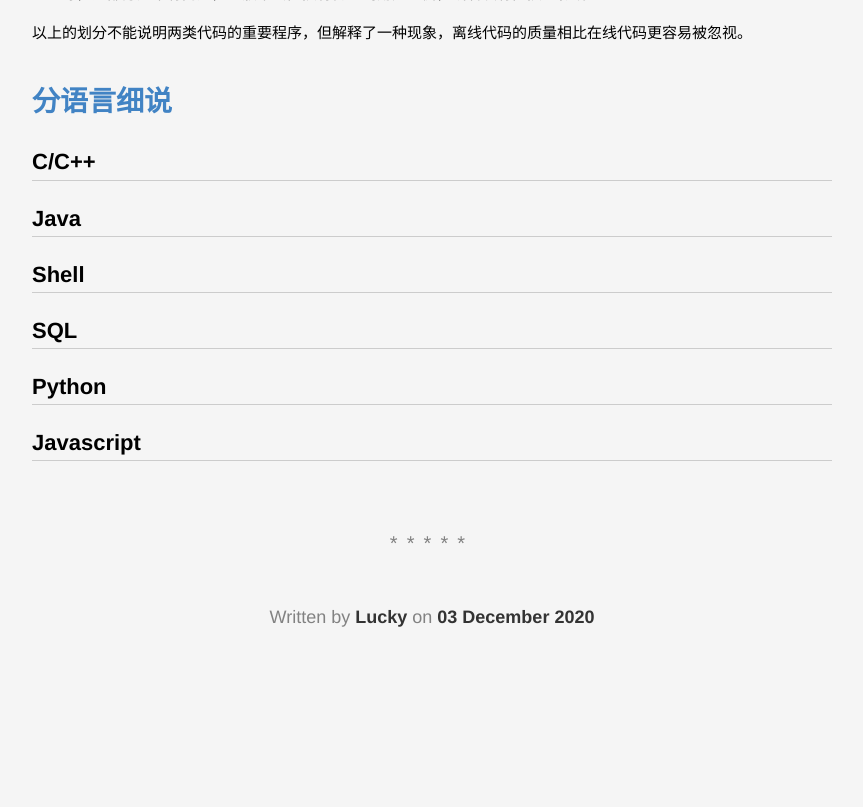
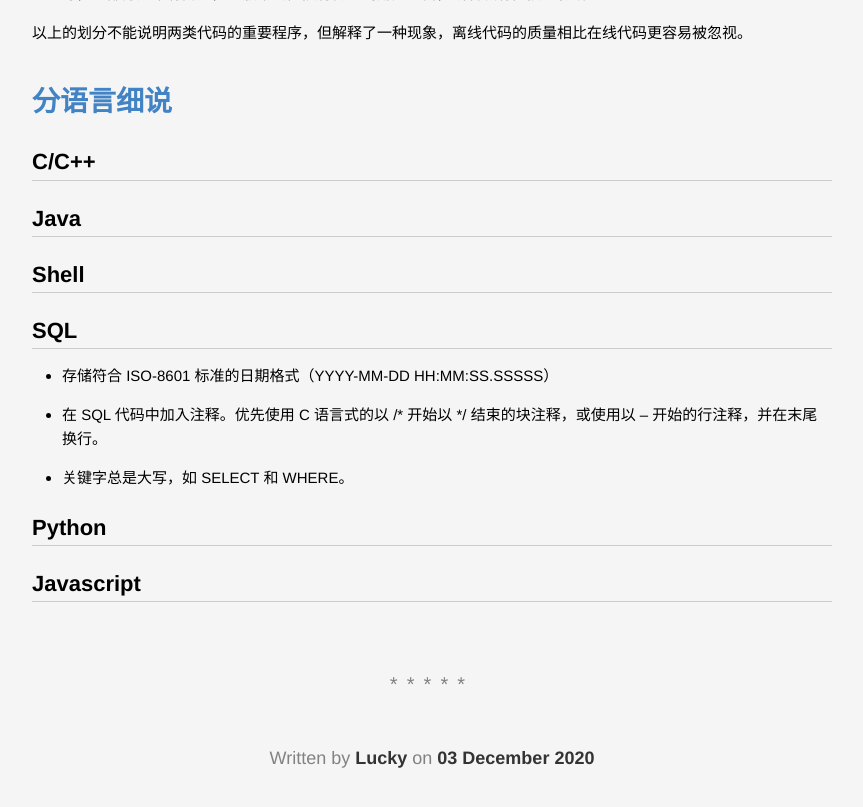
Before and after one commit to lucky521/blog, a Jekyll site: the page built from _posts/language/2020-12-03-clean-code.markdown, in a window 1280 px wide and 900 px high, scrolled down 2399 px. Shown: the top 807 px of the window, without its empty margins (208-1071 px from the left). Built offline with Jekyll 4.4.1, drawn with Linux system fonts in a browser that asks for light colours; before the commit the page ends 3158 px from its top, so only the background shows below that.

Commit message:
Update 2020-12-03-clean-code.markdown

```diff
--- a/_posts/language/2020-12-03-clean-code.markdown
+++ b/_posts/language/2020-12-03-clean-code.markdown
@@ -95,6 +95,10 @@ SLAP 抽象层次一致性原则
 
 ## SQL
 
+* 存储符合 ISO-8601 标准的日期格式（YYYY-MM-DD HH:MM:SS.SSSSS）
+* 在 SQL 代码中加入注释。优先使用 C 语言式的以 /* 开始以 */ 结束的块注释，或使用以 -- 开始的行注释，并在末尾换行。
+* 关键字总是大写，如 SELECT 和 WHERE。
+
 ## Python
 
 ## Javascript
```
